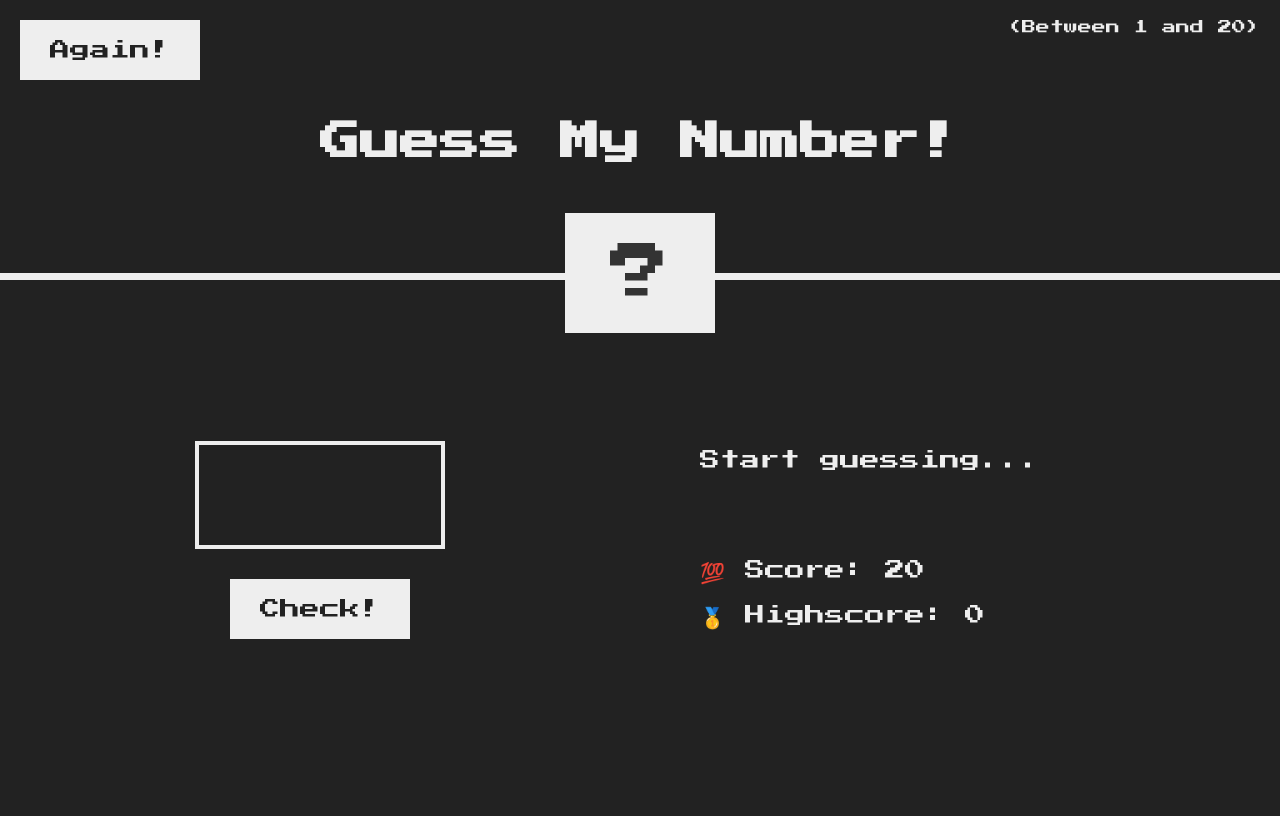
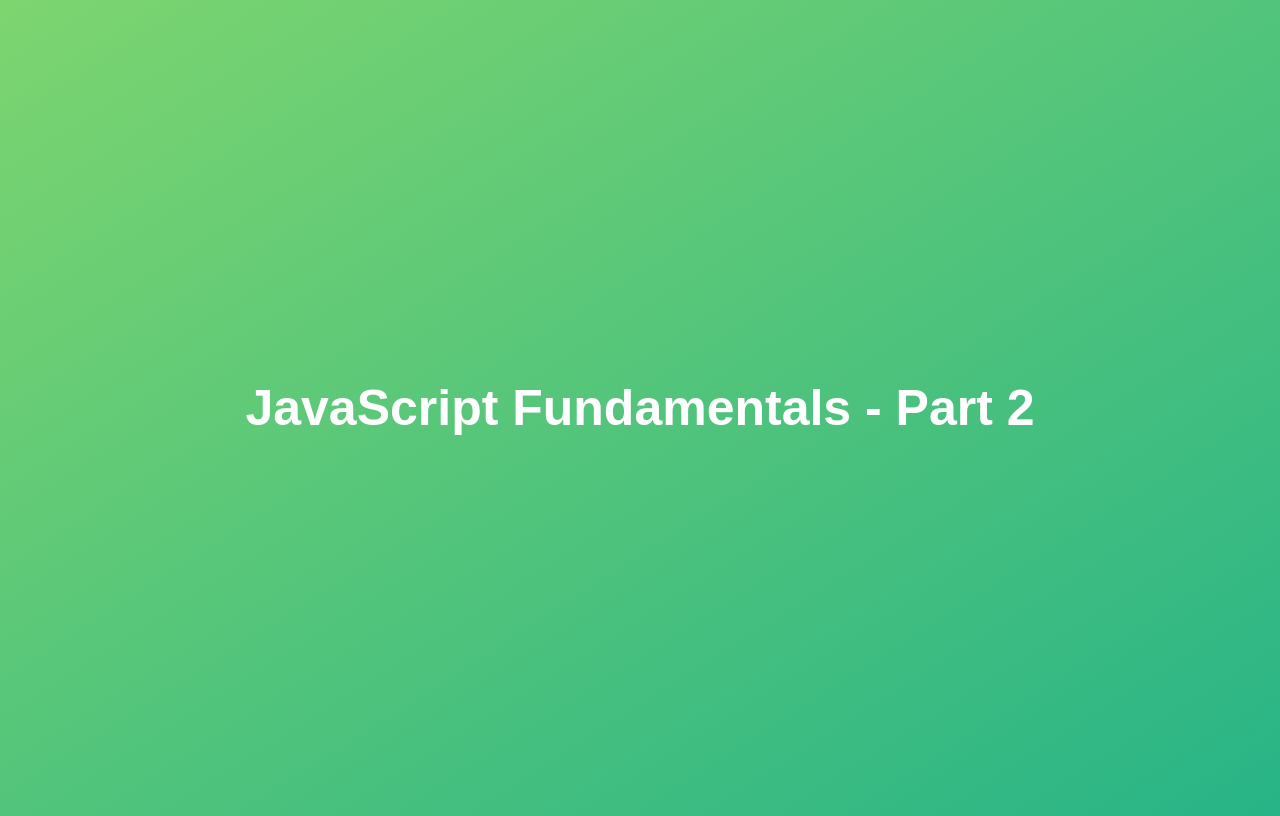
Before and after one commit to Babs-ux/Javascript-Updates, a plain HTML site: page index.html in a window 1280 px wide. Drawn offline with Linux system fonts and the light colour scheme.

Commit message:
Revert "Working on The first project- Number Guessing game"

```diff
--- a/index.html
+++ b/index.html
@@ -4,33 +4,27 @@
     <meta charset="UTF-8" />
     <meta name="viewport" content="width=device-width, initial-scale=1.0" />
     <meta http-equiv="X-UA-Compatible" content="ie=edge" />
-    <link rel="stylesheet" href="style.css" />
-    <title>Guess My Number!</title>
+    <title>JavaScript Fundamentals - Part 2</title>
+    <style>
+      body {
+        height: 100vh;
+        display: flex;
+        align-items: center;
+        background: linear-gradient(to top left, #28b487, #7dd56f);
+      }
+      h1 {
+        font-family: sans-serif;
+        font-size: 50px;
+        line-height: 1.3;
+        width: 100%;
+        padding: 30px;
+        text-align: center;
+        color: white;
+      }
+    </style>
   </head>
   <body>
-    <header>
-      <h1>Guess My Number!</h1>
-      <p class="between">(Between 1 and 20)</p>
-      <button class="btn again">Again!</button>
-      <div class="number">?</div>
-    </header>
-    <main>
-      <section class="left">
-        <input type="number" class="guess" />
-        <button class="btn check">Check!</button>
-      </section>
-      <section class="right">
-        <p class="message">Start guessing...</p>
-        <p class="label-score">💯 Score: <span class="score">20</span></p>
-        <p class="label-highscore">
-          🥇 Highscore: <span class="highscore">0</span>
-        </p>
-      </section>
-    </main>
+    <h1>JavaScript Fundamentals - Part 2</h1>
     <script src="script.js"></script>
-
-    <!-- <script src="challenge.js"></script> -->
-
-    <!-- <script src="extra.js"></script> -->
   </body>
 </html>
--- a/script.js
+++ b/script.js
@@ -1,8 +1,31 @@
+//Challenge to calculate the average of 3 scores from 2 gymnastic teams (Dolphins and Koalas) using an arrow function.
 
 
 'use strict';
 
-document.querySelector('.check').addEventListener('click', function () {
-    const guess  = document.querySelector('.guess').value;
-    console.log(guess);
-});
+// Function to calculate the average score using three scores as the parameters and return the average.
+const calcAverage = (score1, score2, score3) => (score1 + score2 + score3) / 3;
+
+const scoreDolphins = calcAverage(44, 23, 71);
+const scoreKoalas = calcAverage(65, 54, 49);
+console.log(scoreDolphins, scoreKoalas);
+
+const checkWinner = function (avgDolphins, avgKoalas) {
+    if (avgDolphins >= 2 * avgKoalas) {
+        console.log(`Dolphins win  🏆 (${avgDolphins} vs ${avgKoalas})`);
+    } else if (avgKoalas >= 2 * avgDolphins) {
+        console.log(`Koalas win 🏆 (${avgKoalas} vs ${avgDolphins})`);
+    } else {
+        console.log('No team wins. Draw!');
+    }
+}
+//For example:
+checkWinner(576, 111);
+
+
+// Test with different scores
+
+// const scoreDolphins = calcAverage(85, 54, 41);
+// const scoreKoalas = calcAverage(23, 34, 27);
+// console.log(scoreDolphins, scoreKoalas);
+// checkWinner(scoreDolphins, scoreKoalas);
--- a/style.css
+++ /dev/null
@@ -1,119 +0,0 @@
-@import url('https://fonts.googleapis.com/css?family=Press+Start+2P&display=swap');
-
-* {
-  margin: 0;
-  padding: 0;
-  box-sizing: inherit;
-}
-
-html {
-  font-size: 62.5%;
-  box-sizing: border-box;
-}
-
-body {
-  font-family: 'Press Start 2P', sans-serif;
-  color: #eee;
-  background-color: #222;
-  /* background-color: #60b347; */
-}
-
-/* LAYOUT */
-header {
-  position: relative;
-  height: 35vh;
-  border-bottom: 7px solid #eee;
-}
-
-main {
-  height: 65vh;
-  color: #eee;
-  display: flex;
-  align-items: center;
-  justify-content: space-around;
-}
-
-.left {
-  width: 52rem;
-  display: flex;
-  flex-direction: column;
-  align-items: center;
-}
-
-.right {
-  width: 52rem;
-  font-size: 2rem;
-}
-
-/* ELEMENTS STYLE */
-h1 {
-  font-size: 4rem;
-  text-align: center;
-  position: absolute;
-  width: 100%;
-  top: 52%;
-  left: 50%;
-  transform: translate(-50%, -50%);
-}
-
-.number {
-  background: #eee;
-  color: #333;
-  font-size: 6rem;
-  width: 15rem;
-  padding: 3rem 0rem;
-  text-align: center;
-  position: absolute;
-  bottom: 0;
-  left: 50%;
-  transform: translate(-50%, 50%);
-}
-
-.between {
-  font-size: 1.4rem;
-  position: absolute;
-  top: 2rem;
-  right: 2rem;
-}
-
-.again {
-  position: absolute;
-  top: 2rem;
-  left: 2rem;
-}
-
-.guess {
-  background: none;
-  border: 4px solid #eee;
-  font-family: inherit;
-  color: inherit;
-  font-size: 5rem;
-  padding: 2.5rem;
-  width: 25rem;
-  text-align: center;
-  display: block;
-  margin-bottom: 3rem;
-}
-
-.btn {
-  border: none;
-  background-color: #eee;
-  color: #222;
-  font-size: 2rem;
-  font-family: inherit;
-  padding: 2rem 3rem;
-  cursor: pointer;
-}
-
-.btn:hover {
-  background-color: #ccc;
-}
-
-.message {
-  margin-bottom: 8rem;
-  height: 3rem;
-}
-
-.label-score {
-  margin-bottom: 2rem;
-}
```
Also changed, not shown: challenge.js (deleted, +0 -42 lines).
